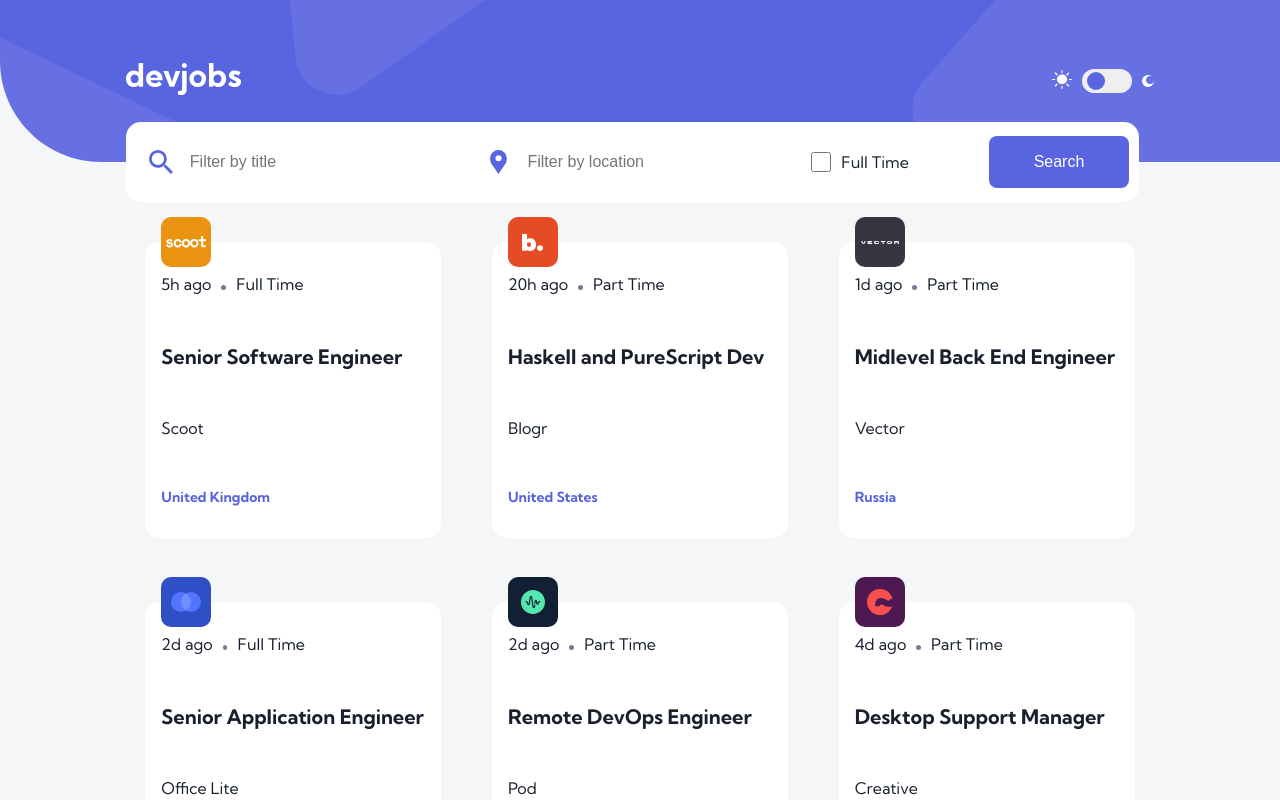
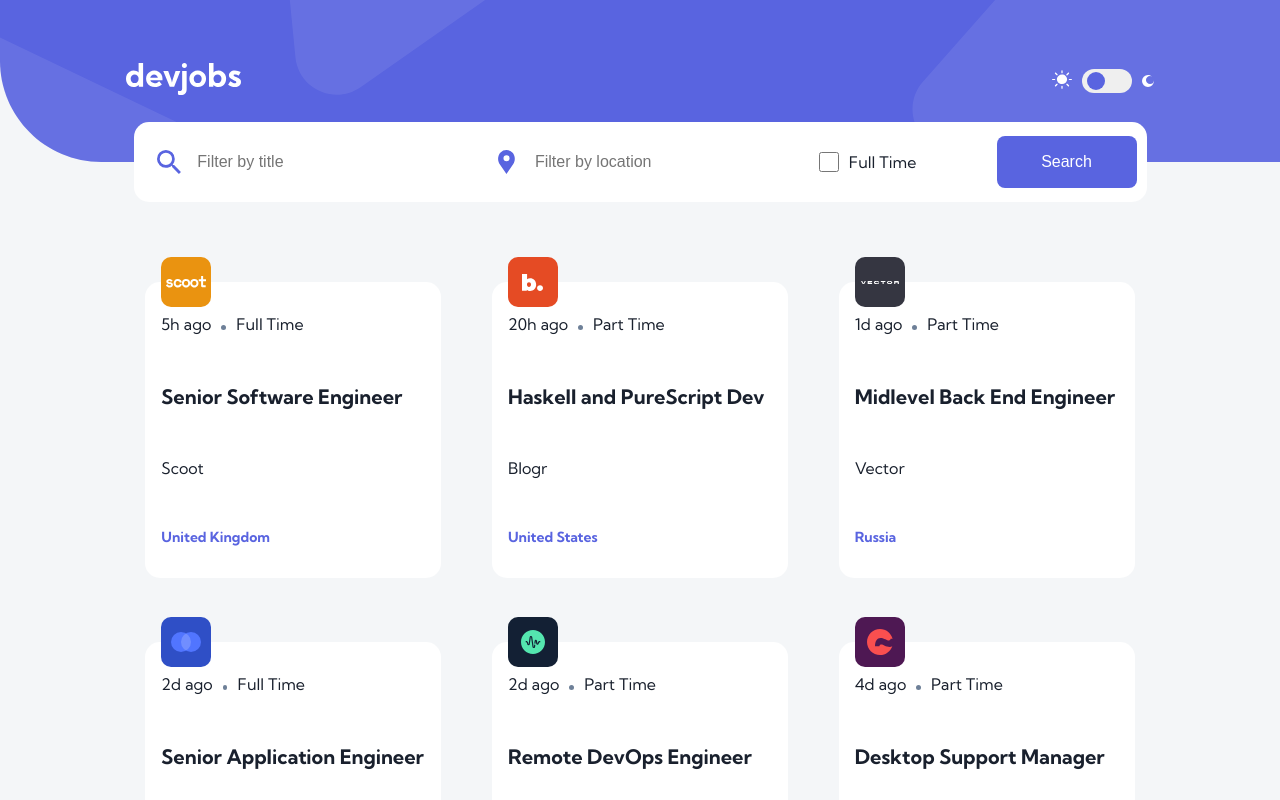
Before and after one commit to ajarek/react-79-vite-devjobs-web-app-Router-6.10, a React (Vite) app: page / in a window 1280 px wide. Shown: the top 800 px of the page. Built offline with nearby package versions, Linux system fonts and the light colour scheme.

Commit message:
added CardDetal

```diff
--- a/src/App.jsx
+++ b/src/App.jsx
@@ -3,6 +3,7 @@ import { createBrowserRouter, RouterProvider } from 'react-router-dom'
 import Main from './layouts/Main/Main'
 import Error from './pages/Error/Error'
 import Dashboard from './pages/Dashboard/Dashboard'
+import CardDetal from './pages/CardDetal/CardDetal'
 
 export const AppContext = createContext()
 
@@ -17,9 +18,16 @@ const router = createBrowserRouter([
         element: <Dashboard />,
         errorElement: <Error />,
       },
+      {
+        path: '/card-detal',
+        element: <CardDetal />,
+        errorElement: <Error />,
+        children: []
+      },
 
     ],
   },
+
 ])
 
 
--- a/src/components/Logo/Logo.jsx
+++ b/src/components/Logo/Logo.jsx
@@ -1,9 +1,12 @@
 import React from 'react'
+import { Link } from 'react-router-dom'
 import './Logo.css'
 const Logo = () => {
   return (
     <div className='logo'>
+      <Link to={'/'}>
       <img src="/src/assets/desktop/logo.svg" alt="" />
+      </Link>
     </div>
   )
 }
--- a/src/components/Nav/Nav.jsx
+++ b/src/components/Nav/Nav.jsx
@@ -2,27 +2,14 @@ import { React, useState, useContext, useEffect } from 'react'
 import { AppContext } from '../../App'
 import Logo from '../../components/Logo/Logo'
 import Toggle from '../../components/Toggle/Toggle'
-import Search from '../../components/Search/Search'
+
 import './Nav.css'
 
 const Nav = () => {
-  const { formData, setFormData } = useContext(AppContext)
-
- const handleForm=(e)=>{
-  e.preventDefault()
-  setFormData({title:e.target[0].value,location:e.target[1].value, fullTime:e.target[2].checked});
-  e.target[0].value=''
-  e.target[1].value=''
-  e.target[2].checked=false
- }
-
   return (
     <nav className='nav'>
-      <Logo/>
-      <Toggle/>
-      <Search onSubmit={handleForm}/>
-
-
+      <Logo />
+      <Toggle />
     </nav>
   )
 }
--- a/src/components/Search/Search.css
+++ b/src/components/Search/Search.css
@@ -4,7 +4,7 @@
   background-color:var( --background-color-elements) ;
   color: var( --color-text);
   position: absolute;
-  bottom: -40px;
+  top:-40px;
   border-radius: 15px;
   display: grid;
   grid-template-columns:1fr 1fr 1fr ;
--- /dev/null
+++ b/src/pages/CardDetal/CardDetal.jsx
@@ -0,0 +1,9 @@
+import React from 'react'
+import './CardDetal.css'
+const CardDetal = () => {
+  return (
+    <div className='card-detal'>CardDetal</div>
+  )
+}
+
+export default CardDetal
--- a/src/pages/Dashboard/Dashboard.css
+++ b/src/pages/Dashboard/Dashboard.css
@@ -5,5 +5,6 @@
   grid-template-columns: repeat(auto-fit, minmax(296px, 1fr));
   place-items: center;
   gap: 64px 0px;
-  padding:80px 120px;
+  padding:120px 120px 40px 120px;
+  position: relative;
 }
--- a/src/pages/Dashboard/Dashboard.jsx
+++ b/src/pages/Dashboard/Dashboard.jsx
@@ -2,13 +2,22 @@ import { React, useState, useContext, useEffect } from 'react'
 import { AppContext } from '../../App'
 import jobsData from '../../assets/data.json'
 import Card from '../../components/Card/Card'
+import Search from '../../components/Search/Search'
 import './Dashboard.css'
 
 const Dashboard = () => {
   const { formData, setFormData } = useContext(AppContext)
 
+ const handleForm=(e)=>{
+  e.preventDefault()
+  setFormData({title:e.target[0].value,location:e.target[1].value, fullTime:e.target[2].checked});
+  e.target[0].value=''
+  e.target[1].value=''
+  e.target[2].checked=false
+ }
   return (
     <div className='dashboard'>
+       <Search onSubmit={handleForm}/>
       {jobsData
         .filter((item) =>
           item.location.toLowerCase().includes(formData.location.toLowerCase())
```
Also changed, not shown: src/pages/CardDetal/CardDetal.css (added).
